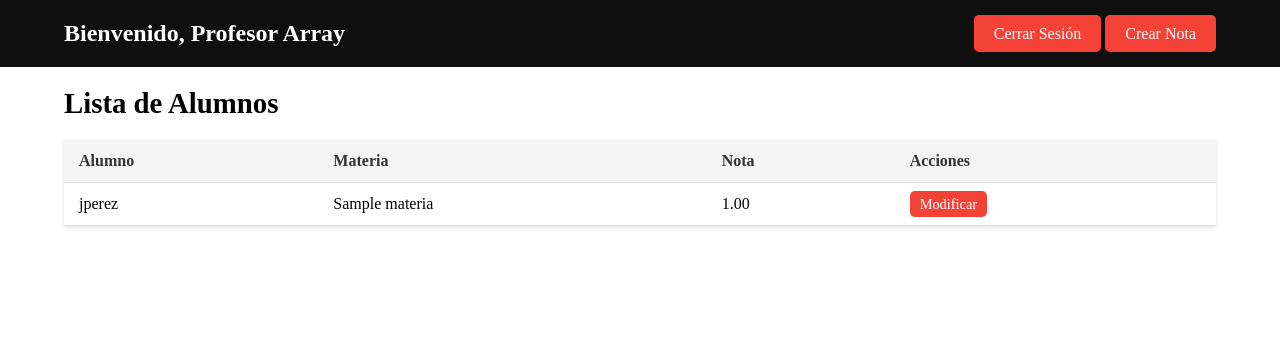
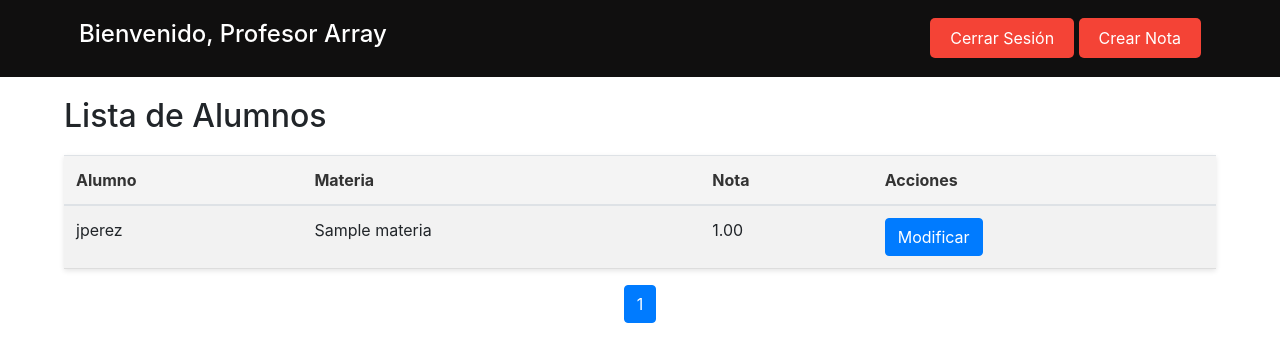
Before and after one commit to adrimartiin/M12-A7-CrudEscola, a PHP site: page /entradas/leerAlumnos.php in a window 1280 px wide. Shown: the top 362 px of the page. Run offline with PHP 8.4, Linux system fonts and the light colour scheme; a user stored in the database is signed in; data comes from the database, SQL or seed files in the repository; tables that the repository leaves empty hold one stand-in row (values such as "Sample post").

Commit message:
Visualizacion de los registros por página en leerAlumnos.php

```diff
--- a/css/leerAlumnos.css
+++ b/css/leerAlumnos.css
@@ -132,6 +132,24 @@
     background-color: #45a049;
 }
 
+/* Agregar margen entre los botones */
+.pagination .page-item {
+    margin: 0 5px;
+}
+
+/* Estilo para los enlaces activos */
+.pagination .page-item.active .page-link {
+    background-color: #007bff;
+    border-color: #007bff;
+}
+
+/* Estilo para los enlaces desactivados */
+.pagination .page-item.disabled .page-link {
+    background-color: #f8f9fa;
+    border-color: #f8f9fa;
+}
+
+
 
 /* Hacer que la tabla sea responsive */
 @media screen and (max-width: 768px) {
--- a/entradas/leerAlumnos.php
+++ b/entradas/leerAlumnos.php
@@ -13,15 +13,30 @@
 // Incluye la conexión a la base de datos
 require_once "../db/conexion.php";
 
-// Consulta para obtener los alumnos, sus materias y sus notas
+// Configuración de la paginación
+$registrosPorPagina = 10;
+$paginaActual = isset($_GET['pagina']) ? (int)$_GET['pagina'] : 1;
+$offset = ($paginaActual - 1) * $registrosPorPagina;
+
+// Consulta para obtener los alumnos, sus materias y sus notas, ordenados por el nombre del alumno
 $sql = "SELECT u.id_usuario, u.nombre_usuario, m.nombre_materia, n.nota_alumno_materia, n.id_nota
         FROM tbl_usuario u
         INNER JOIN tbl_notas n ON u.id_usuario = n.id_usuario
         INNER JOIN tbl_materias m ON n.id_materia = m.id_materia
-        WHERE u.rol_usuario = 'Alumno'";
+        WHERE u.rol_usuario = 'Alumno'
+        ORDER BY u.nombre_usuario ASC
+        LIMIT $offset, $registrosPorPagina";  // Limita los registros por página
 
 // Ejecuta la consulta
 $result = mysqli_query($conn, $sql);
+
+// Consulta para obtener el total de registros
+$sqlTotal = "SELECT COUNT(*) AS total FROM tbl_usuario u
+             INNER JOIN tbl_notas n ON u.id_usuario = n.id_usuario
+             WHERE u.rol_usuario = 'Alumno'";
+$totalResult = mysqli_query($conn, $sqlTotal);
+$totalRows = mysqli_fetch_assoc($totalResult)['total'];
+$totalPaginas = ceil($totalRows / $registrosPorPagina);
 
 // Verifica si se obtuvieron resultados
 if (mysqli_num_rows($result) > 0):
@@ -33,13 +48,15 @@
     <meta name="viewport" content="width=device-width, initial-scale=1.0">
     <title>Leer Alumnos</title>
     <link rel="stylesheet" href="../css/leerAlumnos.css">
+    <!-- Asegúrate de que Bootstrap esté correctamente vinculado -->
+    <link rel="stylesheet" href="https://stackpath.bootstrapcdn.com/bootstrap/4.5.2/css/bootstrap.min.css">
 </head>
 <body>
     <header>
         <div class="container">
             <h1>Bienvenido, Profesor <?php echo $_SESSION['usuario']; ?></h1>
             <nav>
-                <a href="logout.php" class="btn-logout">Cerrar Sesión</a>
+                <a href="../queries/logout.php" class="btn-logout">Cerrar Sesión</a>
                 <a href="crearNota.php" class="btn-crear">Crear Nota</a>
             </nav>
         </div>
@@ -47,7 +64,7 @@
     <main>
         <div class="content">
             <h2>Lista de Alumnos</h2>
-            <table class="tabla-alumnos">
+            <table class="tabla-alumnos table table-striped">
                 <thead>
                     <tr>
                         <th>Alumno</th>
@@ -64,14 +81,46 @@
                             <td><?php echo htmlspecialchars($row['nota_alumno_materia']); ?></td>
                             <td>
                                 <!-- Botón para editar la nota -->
-                                <a href="editarNota.php?id_nota=<?php echo $row['id_nota']; ?>" class="btn-editar">Modificar</a>
+                                <a href="editarNota.php?id_nota=<?php echo $row['id_nota']; ?>" class="btn btn-primary">Modificar</a>
                             </td>
                         </tr>
                     <?php endwhile; ?>
                 </tbody>
             </table>
+
+            <!-- Paginación -->
+            <nav aria-label="Paginación">
+                <ul class="pagination justify-content-center">
+                    <?php if ($paginaActual > 1): ?>
+                        <li class="page-item">
+                            <a class="page-link" href="?pagina=<?php echo $paginaActual - 1; ?>" aria-label="Anterior">
+                                <span aria-hidden="true">&laquo;</span>
+                            </a>
+                        </li>
+                    <?php endif; ?>
+
+                    <?php for ($i = 1; $i <= $totalPaginas; $i++): ?>
+                        <li class="page-item <?php echo ($i == $paginaActual) ? 'active' : ''; ?>">
+                            <a class="page-link" href="?pagina=<?php echo $i; ?>"><?php echo $i; ?></a>
+                        </li>
+                    <?php endfor; ?>
+
+                    <?php if ($paginaActual < $totalPaginas): ?>
+                        <li class="page-item">
+                            <a class="page-link" href="?pagina=<?php echo $paginaActual + 1; ?>" aria-label="Siguiente">
+                                <span aria-hidden="true">&raquo;</span>
+                            </a>
+                        </li>
+                    <?php endif; ?>
+                </ul>
+            </nav>
         </div>
     </main>
+
+    <!-- Vincula el archivo de Bootstrap JS -->
+    <script src="https://code.jquery.com/jquery-3.5.1.slim.min.js"></script>
+    <script src="https://cdn.jsdelivr.net/npm/@popperjs/core@2.9.2/dist/umd/popper.min.js"></script>
+    <script src="https://stackpath.bootstrapcdn.com/bootstrap/4.5.2/js/bootstrap.min.js"></script>
 </body>
 </html>
 <?php
```
Also changed, not shown: entradas/leerNotas.php (+14 -9 lines), queries/insertarNota.php (+17 -5 lines).
